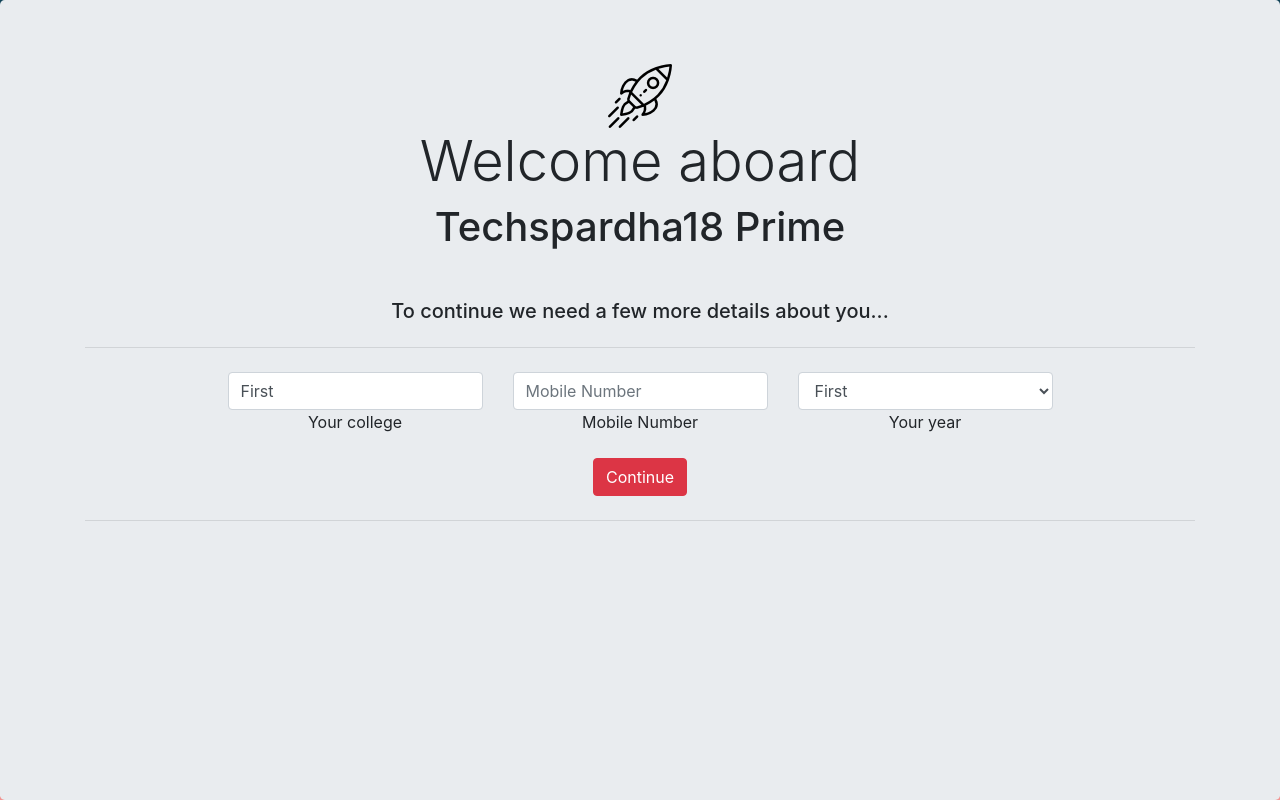
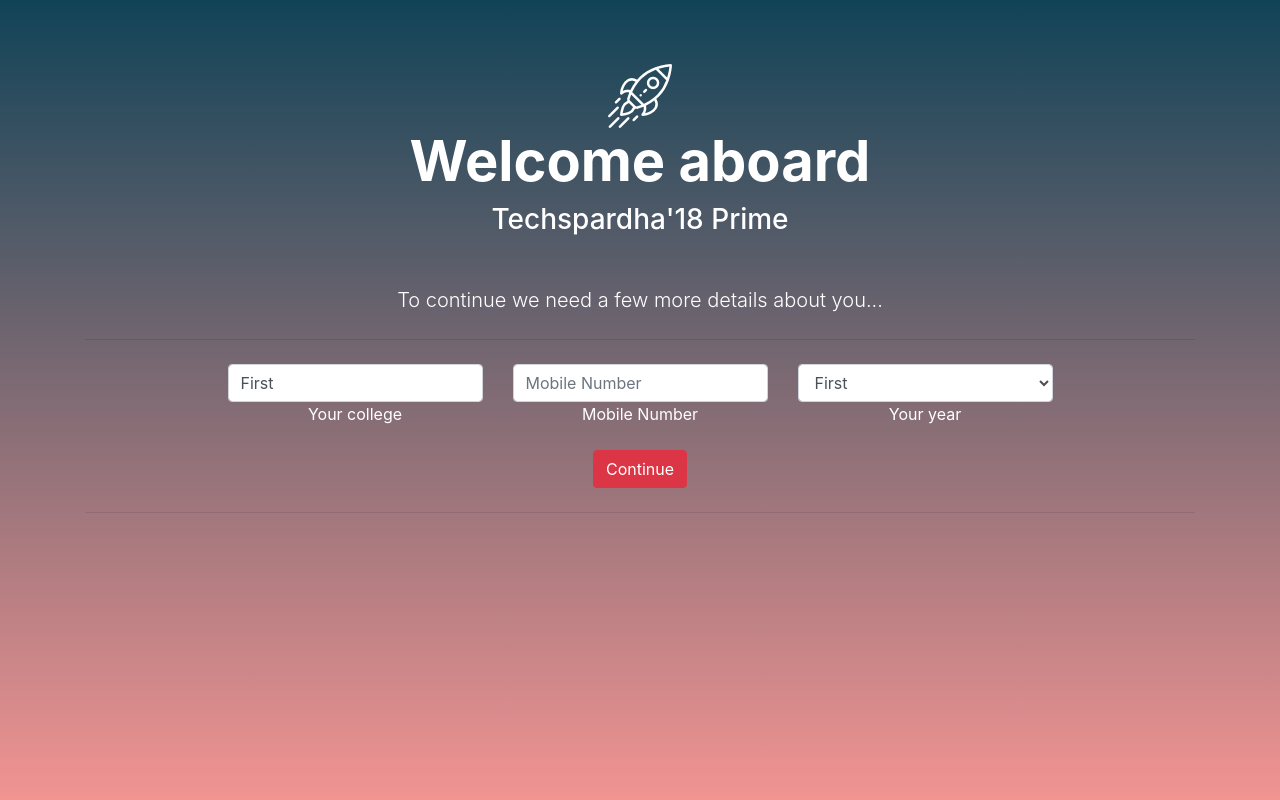
Before and after one commit to gawdsnitkkr/Techspardha-18-prime, a React (Create React App) app: page /onBoarding in a window 1280 px wide. Built offline with nearby package versions, Linux system fonts and the light colour scheme.

Commit message:
minor changes

```diff
--- a/src/actions/index.js
+++ b/src/actions/index.js
@@ -85,7 +85,7 @@
   services.registerEvent(formData).then((data) => {
     if (data.success) {
       dispatch(success('EVENT_REGISTERED_SUCCESS', data));
-      SweetAlert('Registered SuccessFully', 'success');
+      SweetAlert('Registered Successfully', 'success');
       dispatch(getRegisteredEvents());
     } else {
       dispatch(failure('EVENT_REGISTERED_FAILURE', data));
--- a/src/components/Events/Events.css
+++ b/src/components/Events/Events.css
@@ -29,6 +29,7 @@
   border: 0px solid;
   transition: all 0.2s ease;
   margin-bottom: 20px;
+  min-width: 100%;
 }
 #events-page .card:hover {
   box-shadow: 0px 0px 10px 0px #565656;
--- a/src/components/Events/Events.jsx
+++ b/src/components/Events/Events.jsx
@@ -11,7 +11,7 @@
   if ((localStorage.getItem('token') ? jwtDecode(localStorage.getItem('token')).name : null)) {
     registerEvent(eventCategory, eventName);
   } else {
-    SweetAlert('Please Login to Register for an event', 'error');
+    SweetAlert('Please Login to Register for an event', 'warning');
     history.push('/');
   }
 };
@@ -231,7 +231,7 @@
               const str = e.eventName;
               if (str.match(re)) {
                 return (
-                  <div key={e.eventName} className="col-sm-4">
+                  <div key={e.eventName} className="col-sm-4 d-flex align-items-stretch justify-content-center">
                     <EventCard event={e} rules={e.rules} registerEvent={registerEvent} registeredEvents={registeredEvents} history={history} />
                   </div>
                 );
--- a/src/components/OnBoarding/OnBoarding.css
+++ b/src/components/OnBoarding/OnBoarding.css
@@ -2,13 +2,22 @@
 	min-height: 100vh;
 	margin: 0px;
 	animation-name: fade-in;
-  animation-duration: 0.3s;
-  animation-timing-function: ease-in-out;
+    animation-duration: 0.3s;
+    background: none !important;
+    animation-timing-function: ease-in-out;
+    color: #fff !important;
+}
+#onBoarding-page h1 {
+    font-weight: bold;
 }
 .control-width {
 	max-width: 50%;
 	margin-left: 20px;
 }
+body, html {
+    background: linear-gradient(rgb(17, 67, 87), rgb(242, 148, 146)) !important;
+}
+
 @keyframes fade-in {
     from {
     	opacity: 0;
@@ -19,3 +28,14 @@
     	transform: scale(1);
     }
 }
+
+/* For Firefox */
+input[type='number'] {
+    -moz-appearance:textfield;
+}
+/* Webkit browsers like Safari and Chrome */
+input[type=number]::-webkit-inner-spin-button,
+input[type=number]::-webkit-outer-spin-button {
+    -webkit-appearance: none;
+    margin: 0;
+}
--- a/src/components/OnBoarding/OnBoarding.jsx
+++ b/src/components/OnBoarding/OnBoarding.jsx
@@ -46,12 +46,12 @@
         <h1 className="display-4 text-center">
       Welcome aboard
         </h1>
-        <h1 className="text-center mb-5">
-    Techspardha18 Prime
-        </h1>
-        <h5 className="text-center">
+        <h3 className="text-center mb-5">
+    Techspardha'18 Prime
+        </h3>
+        <p className="lead text-center">
     To continue we need a few more details about you...
-        </h5>
+        </p>
         <div className="container text-center">
           <hr className="my-4" />
 
--- a/src/components/User/User.css
+++ b/src/components/User/User.css
@@ -36,6 +36,7 @@
 }
 #myProfile-heading {
 	margin-bottom: 30px;
+	font-weight: bold !important;
 }
 #user-name, #user-college, #user-year {
 	text-transform: capitalize;
```
Also changed, not shown: public/images/startup.png.
